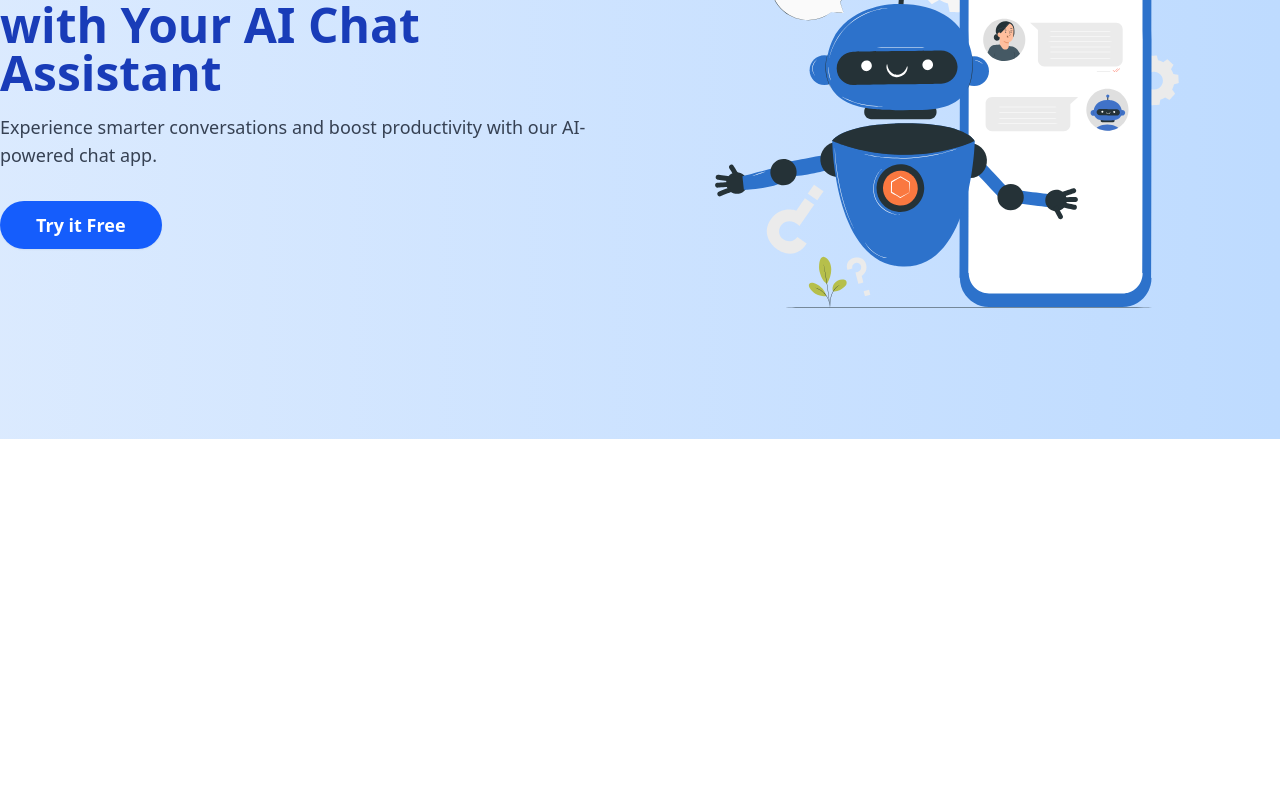
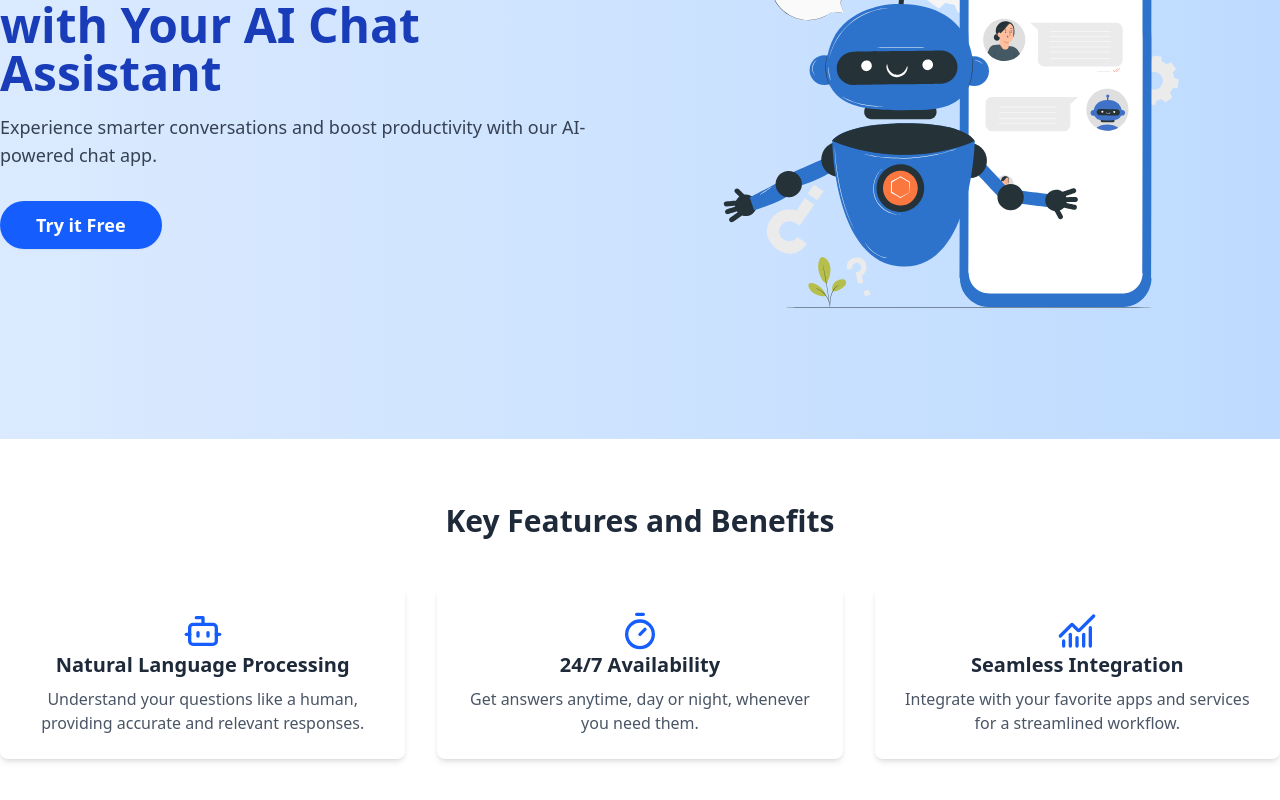
Before and after one commit to kadelcode/ai-chat-app, a Next.js app: page / in a window 1280 px wide. Shown: the part 236-1036 px from the top of the page. Before the commit the page ends 800 px from the top, so only its background shows below. Built offline with nearby package versions, Linux system fonts and the light colour scheme.

Commit message:
Add Features section

```diff
--- a/src/app/page.tsx
+++ b/src/app/page.tsx
@@ -1,10 +1,14 @@
 "use client";
 
+import { Features } from "@/components/sections/Features";
 import Hero from "@/components/sections/Hero";
 
 export default function Home() {
   return (
-    <Hero />
+    <>
+      <Hero />
+      <Features />
+    </>
   )
 
   /*return (
--- /dev/null
+++ b/src/components/sections/Features.tsx
@@ -0,0 +1,50 @@
+"use client";
+
+import { Bot, TimerIcon, ChartNoAxesCombinedIcon } from "lucide-react";
+import React from "react";
+import { ReactNode } from "react";
+
+// Feature interface with 3 properties
+interface Feature {
+    icon: ReactNode,
+    title: string,
+    description: string,
+}
+
+// An array of `Feature` objects
+const features: Feature[] = [
+    {
+        icon: <Bot className="mx-auto w-10 h-10 text-blue-600" />,
+        title: 'Natural Language Processing',
+        description: 'Understand your questions like a human, providing accurate and relevant responses.',
+    },
+    {
+        icon: <TimerIcon className="mx-auto w-10 h-10 text-blue-600" />,
+        title: '24/7 Availability',
+        description: 'Get answers anytime, day or night, whenever you need them.',
+    },
+    {
+        icon: <ChartNoAxesCombinedIcon className="mx-auto w-10 h-10 text-blue-600" />,
+        title: 'Seamless Integration',
+        description: 'Integrate with your favorite apps and services for a streamlined workflow.',
+    }
+]
+
+export function Features() {
+    return (
+        <section className="py-16 px-4 md:px-0 bg-white">
+            <div className="container mx-auto">
+                <h2 className="text-3xl font-semibold text-center text-gray-800 mb-12">Key Features and Benefits</h2>
+                <div className="grid grid-cols-1 sm:grid-cols-2 md:grid-cols-3 gap-8">
+                    { features.map((feature, index) => (
+                        <div className="text-center p-6 shadow-md rounded-md" key={index}>
+                            {feature.icon}
+                            <h3 className="text-xl font-semibold text-gray-800 mb-2">{feature.title}</h3>
+                            <p className="text-gray-600">{feature.description}</p>
+                        </div>
+                    ))}
+                </div>
+            </div>
+        </section>
+    );
+};
--- a/src/components/sections/Hero.tsx
+++ b/src/components/sections/Hero.tsx
@@ -1,12 +1,12 @@
 "use client";
 
-import { useRouter } from "next/navigation";
+// import { useRouter } from "next/navigation";
 import { Button } from "../ui/button";
 import Lottie from "lottie-react"
 import chatbotAnimation from "@/assets/chatbot-animation.json";
 
 export default function Hero() {
-    const router = useRouter();
+    // const router = useRouter();
 
     return (
         <section className="bg-gradient-to-r from-blue-100 to-blue-200 py-5 px-4 md:px-0">
@@ -20,7 +20,7 @@ export default function Hero() {
                     </p>
                     <Button
                       className="bg-blue-600 hover:bg-blue-700 text-white text-lg font-bold py-6 px-9 rounded-full transition cursor-pointer"
-                      onClick={() => router.push("/login")}
+
                     >
                         Try it Free
                     </Button>
```
